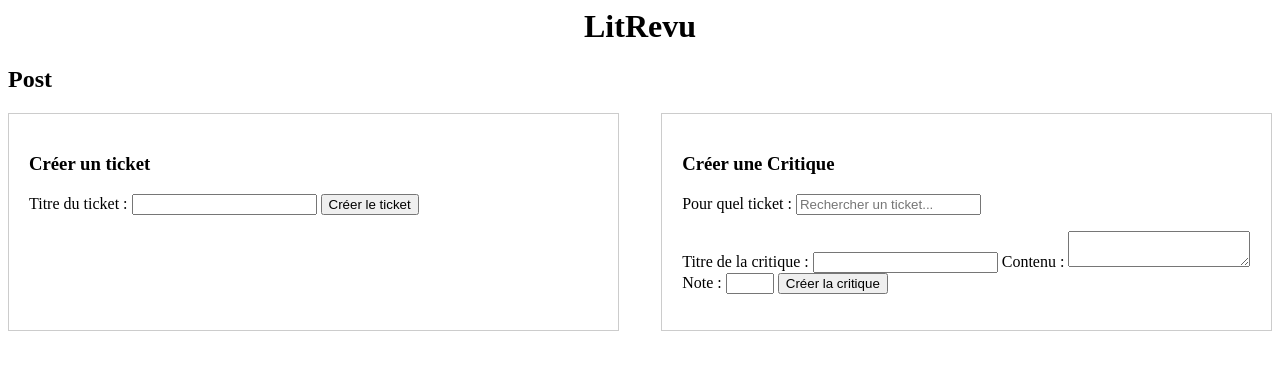
After one commit to cyrilOC/Projet_9, a Django app: page /post/ in a window 1280 px wide. The commit adds this page. Shown: the top 370 px of the page. Run offline with Django 5.2, Linux system fonts and the light colour scheme.

Commit message:
Implement user subscription features, enhance ticket creation and review submission, and update navigation structure

```diff
--- /dev/null
+++ b/litrevu/app/templates/app/flux.html
@@ -0,0 +1,6 @@
+{% extends 'base.html' %}
+
+{% block content %}
+<h2>Flux</h2>
+<p>Bienvenue sur la page Flux.</p>
+{% endblock %}
--- /dev/null
+++ b/litrevu/app/templates/app/post.html
@@ -0,0 +1,51 @@
+{% extends 'base.html' %}
+
+{% block content %}
+<h2>Post</h2>
+<div style="display: flex; justify-content: space-between;">
+    <div style="width: 45%; border: 1px solid #ccc; padding: 20px;">
+        <h3>Créer un ticket</h3>
+        <form method="post" action="{% url 'add_ticket' %}">
+            {% csrf_token %}
+            <label for="ticket-title">Titre du ticket :</label>
+            <input type="text" id="ticket-title" name="title" required>
+            <button type="submit">Créer le ticket</button>
+        </form>
+    </div>
+    <div style="width: 45%; border: 1px solid #ccc; padding: 20px;">
+        <h3>Créer une Critique</h3>
+        <form method="post" action="{% url 'add_review' %}">
+            {% csrf_token %}
+            <label for="review-ticket">Pour quel ticket :</label>
+            <input type="text" id="review-ticket" name="ticket_search" placeholder="Rechercher un ticket..." oninput="searchTickets(this.value)" required>
+            <ul id="ticket-results"></ul>
+            <label for="review-headline">Titre de la critique :</label>
+            <input type="text" id="review-headline" name="headline" required>
+            <label for="review-body">Contenu :</label>
+            <textarea id="review-body" name="body" required></textarea>
+            <label for="review-rating">Note :</label>
+            <input type="number" id="review-rating" name="rating" min="0" max="5" required>
+            <button type="submit">Créer la critique</button>
+        </form>
+    </div>
+</div>
+<script>
+function searchTickets(query) {
+    fetch(`/search_tickets/?q=${query}`)
+        .then(response => response.json())
+        .then(data => {
+            const results = document.getElementById('ticket-results');
+            results.innerHTML = '';
+            data.forEach(ticket => {
+                const li = document.createElement('li');
+                li.textContent = ticket.title;
+                li.onclick = () => {
+                    document.getElementById('review-ticket').value = ticket.title;
+                    results.innerHTML = '';
+                };
+                results.appendChild(li);
+            });
+        });
+}
+</script>
+{% endblock %}
--- a/litrevu/app/views.py
+++ b/litrevu/app/views.py
@@ -1,21 +1,23 @@
 from django.shortcuts import get_object_or_404, redirect, render
 from .models import Ticket
 from .forms import TicketForm
+from django.http import JsonResponse
+from django.contrib.auth import get_user_model
+from django.views.decorators.csrf import csrf_exempt
+import json
+from .models import UserFollows
 
 def home(request):
     return render(request, 'app/home.html')
 
+@csrf_exempt
 def add_ticket(request):
     if request.method == 'POST':
-        form = TicketForm(request.POST, request.FILES)
-        if form.is_valid():
-            ticket = form.save(commit=False)
-            ticket.user = request.user
-            ticket.save()
-            return redirect('home')
-    else:
-        form = TicketForm()
-    return render(request, 'app/add_ticket.html', {'form': form})
+        title = request.POST.get('title')
+        if title:
+            Ticket.objects.create(title=title, user=request.user)
+            return JsonResponse({'status': 'success'})
+    return JsonResponse({'error': 'Invalid request'}, status=400)
 
 def delete_ticket(request, ticket_id):
     ticket = get_object_or_404(Ticket, id=ticket_id, user=request.user)
@@ -34,3 +36,75 @@ def edit_ticket(request, ticket_id):
     else:
         form = TicketForm(instance=ticket)
     return render(request, 'app/edit_ticket.html', {'form': form, 'ticket': ticket})
+
+def flux(request):
+    return render(request, 'app/flux.html')
+
+def post(request):
+    return render(request, 'app/post.html')
+
+def abonnement(request):
+    followers = [relation.user for relation in request.user.followed_by.all()]
+    following = [relation.followed_user for relation in request.user.following.all()]
+    return render(request, 'app/abonnement.html', {'followers': followers, 'following': following})
+
+def search_users(request):
+    query = request.GET.get('q', '')
+    User = get_user_model()
+    users = User.objects.filter(username__icontains=query).exclude(id=request.user.id)
+    followed_users = request.user.following.values_list('followed_user_id', flat=True)
+    results = [
+        {
+            'id': user.id,
+            'username': user.username,
+            'is_followed': user.id in followed_users
+        }
+        for user in users
+    ]
+    return JsonResponse(results, safe=False)
+
+@csrf_exempt
+def subscribe_user(request):
+    if request.method == 'POST':
+        data = json.loads(request.body)
+        user_id = data.get('user_id')
+        subscribe = data.get('subscribe')
+
+        if subscribe:
+            # Add subscription
+            UserFollows.objects.get_or_create(user=request.user, followed_user_id=user_id)
+        else:
+            # Remove subscription
+            UserFollows.objects.filter(user=request.user, followed_user_id=user_id).delete()
+
+        return JsonResponse({'status': 'success'})
+
+    return JsonResponse({'error': 'Invalid request method'}, status=400)
+
+def refresh_abonnement(request):
+    followers = [{'username': relation.user.username} for relation in request.user.followed_by.all()]
+    following = [{'username': relation.followed_user.username} for relation in request.user.following.all()]
+    return JsonResponse({'followers': followers, 'following': following})
+
+@csrf_exempt
+def add_review(request):
+    if request.method == 'POST':
+        ticket_title = request.POST.get('ticket_search')
+        headline = request.POST.get('headline')
+        body = request.POST.get('body')
+        rating = request.POST.get('rating')
+
+        try:
+            ticket = Ticket.objects.get(title=ticket_title, user=request.user)
+            Review.objects.create(ticket=ticket, headline=headline, body=body, rating=rating, user=request.user)
+            return JsonResponse({'status': 'success'})
+        except Ticket.DoesNotExist:
+            return JsonResponse({'error': 'Ticket not found'}, status=404)
+
+    return JsonResponse({'error': 'Invalid request'}, status=400)
+
+def search_tickets(request):
+    query = request.GET.get('q', '')
+    tickets = Ticket.objects.filter(title__icontains=query, user=request.user)
+    results = [{'id': ticket.id, 'title': ticket.title} for ticket in tickets]
+    return JsonResponse(results, safe=False)
--- a/litrevu/litrevu/settings.py
+++ b/litrevu/litrevu/settings.py
@@ -130,6 +130,8 @@ DEFAULT_AUTO_FIELD = 'django.db.models.BigAutoField'
 # Custom user model
 AUTH_USER_MODEL = 'authentication.User'
 
-LOGIN_URL = 'login'
+LOGIN_URL = 'home'
 
-LOGIN_REDIRECT_URL = 'home'
+LOGIN_REDIRECT_URL = 'flux'
+
+LOGOUT_REDIRECT_URL = 'home'
--- a/litrevu/litrevu/urls.py
+++ b/litrevu/litrevu/urls.py
@@ -20,30 +20,27 @@ from django.urls import path
 import authentication.views
 import app.views
 
-from django.contrib.auth.views import LoginView, LogoutView, PasswordChangeView, PasswordChangeDoneView
+from django.contrib.auth.views import LoginView
 
 urlpatterns = [
     path('admin/', admin.site.urls),
-    # path('', authentication.views.login_page, name='login'),
-    # path('', authentication.views.LoginPageView.as_view(), name='login'),
     path('login/', LoginView.as_view(
         template_name='authentication/login.html',
         redirect_authenticated_user=True),
         name='login'),
     path('signup/', authentication.views.signup, name='signup'),
     path('logout/', authentication.views.logout_user, name='logout'),
-    # path ('logout/', LogoutView.as_view(),
-        # template_name='authentication/logout.html'),
-        # name='logout'),
-    path('password_change/', PasswordChangeView.as_view(
-        template_name='authentication/password_change.html',
-        success_url='/password_change/done/'),
-        name='password_change'),
-    path('password_change/done/', PasswordChangeDoneView.as_view(
-        template_name='authentication/password_change_done.html'),
-        name='password_change_done'),
     path('', app.views.home, name='home'),
     path('ticket/add/', app.views.add_ticket, name='add_ticket'),
     path('ticket/<int:ticket_id>/delete/', app.views.delete_ticket, name='delete_ticket'),
     path('ticket/<int:ticket_id>/edit/', app.views.edit_ticket, name='edit_ticket'),
+    path('flux/', app.views.flux, name='flux'),
+    path('post/', app.views.post, name='post'),
+    path('abonnement/', app.views.abonnement, name='abonnement'),
+    path('abonnement/refresh/', app.views.refresh_abonnement, name='refresh_abonnement'),
+    path('search_users/', app.views.search_users, name='search_users'),
+    path('subscribe_user/', app.views.subscribe_user, name='subscribe_user'),
+    path('add_ticket/', app.views.add_ticket, name='add_ticket'),
+    path('add_review/', app.views.add_review, name='add_review'),
+    path('search_tickets/', app.views.search_tickets, name='search_tickets'),
 ]
--- a/litrevu/templates/authentication/signup.html
+++ b/litrevu/templates/authentication/signup.html
@@ -7,4 +7,5 @@
     {{ form.as_p }}
     <button type="submit" aria-label="S'inscrire au service">S'inscrire</button>
   </form>
+  <a href="{% url 'home' %}" class="button">Retourner</a>
 {% endblock %}
--- a/litrevu/templates/base.html
+++ b/litrevu/templates/base.html
@@ -3,10 +3,18 @@
         <title>LitRevu</title>
     </head>
     <body>
-        <h1>LitRevu</h1>
+        <h1 style="text-align: center;">LitRevu</h1>
+        {% if user.is_authenticated %}
+            <nav>
+                <ul style="display: flex; justify-content: center; list-style: none; padding: 0;">
+                    <li style="margin-right: 15px;"><a href="{% url 'flux' %}">Flux</a></li>
+                    <li style="margin-right: 15px;"><a href="{% url 'post' %}">Post</a></li>
+                    <li style="margin-right: 15px;"><a href="{% url 'abonnement' %}">Abonnement</a></li>
+                    <li>{{ request.user }} - <a href="{% url 'logout' %}">Se déconnecter</a></li>
+                </ul>
+            </nav>
+        {% endif %}
         {% block content %}{% endblock content %}
-        {% if user.is_authenticated %}
-            <p>Vous êtes connecté en tant que  {{ request.user }}. <a href="{% url 'logout' %}" title="Se déconnecter de votre compte">Se déconnecter</a></p>
-        {% endif %}
+
     </body>
 </html>
```
Also changed, not shown: litrevu/app/templates/app/abonnement.html (added, +78 -0 lines), litrevu/app/templates/app/home.html (+24 -13 lines), litrevu/authentication/views.py (+2 -49 lines), litrevu/urls.py (deleted, +0 -9 lines), litrevu/app/urls.py (deleted), litrevu/cyril_v_photo.jpg (deleted), litrevu/db.sqlite3.
